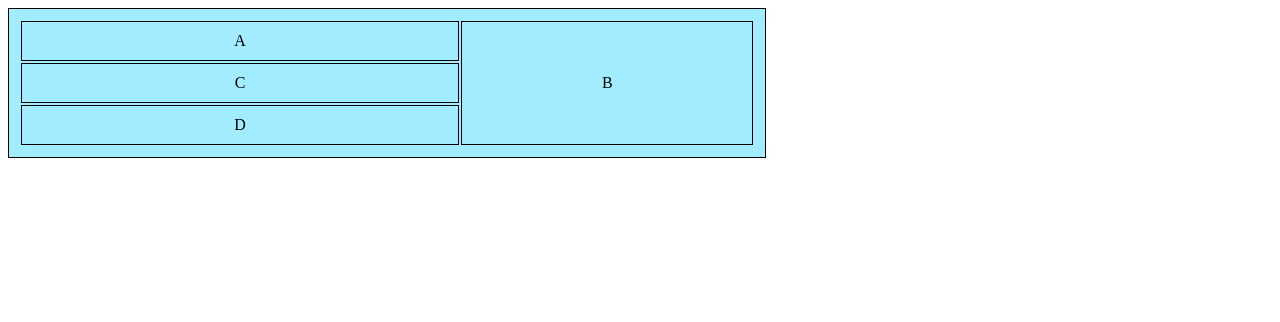
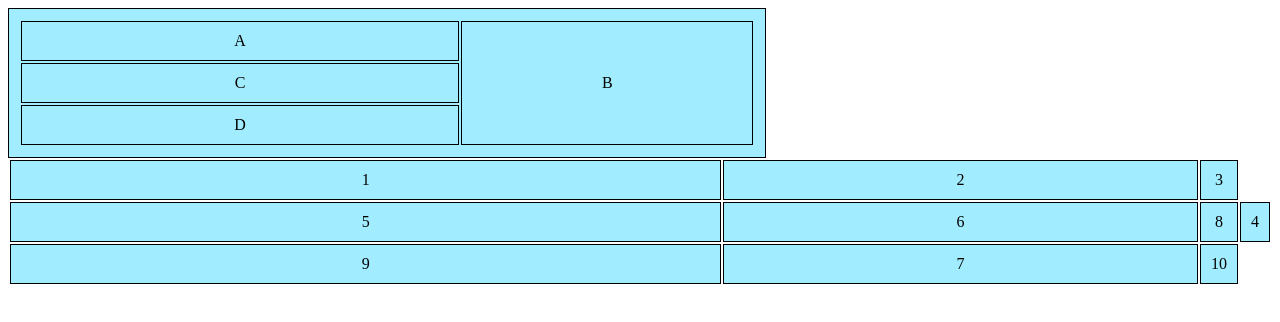
Before and after one commit to kuaworu/veebirakendusedTITpv24, a plain HTML site: page tabelid.html in a window 1280 px wide. Drawn offline with Linux system fonts and the light colour scheme.

Commit message:
Update tabelid.html

```diff
--- a/tabelid.html
+++ b/tabelid.html
@@ -1,5 +1,5 @@
 <!DOCTYPE html>
-<html lang="en">
+<html lang="et">
 <head>
     <meta charset="UTF-8">
     <title>Tabelid HTNL keeles</title>
@@ -18,5 +18,22 @@
         <td>D</td>
     </tr>
 </table>
+    <table id="table2">
+    <tr>
+        <td>1</td>
+        <td>2</td>
+        <td>3</td>
+    </tr>
+        <tr>
+        <td>5</td>
+        <td>6</td>
+        <td>8</td>
+        <td>4</td>
+        </tr>
+    <tr>
+        <td>9</td>
+        <td>7</td>
+        <td>10</td>
+    </tr>
 </body>
 </html>
```
